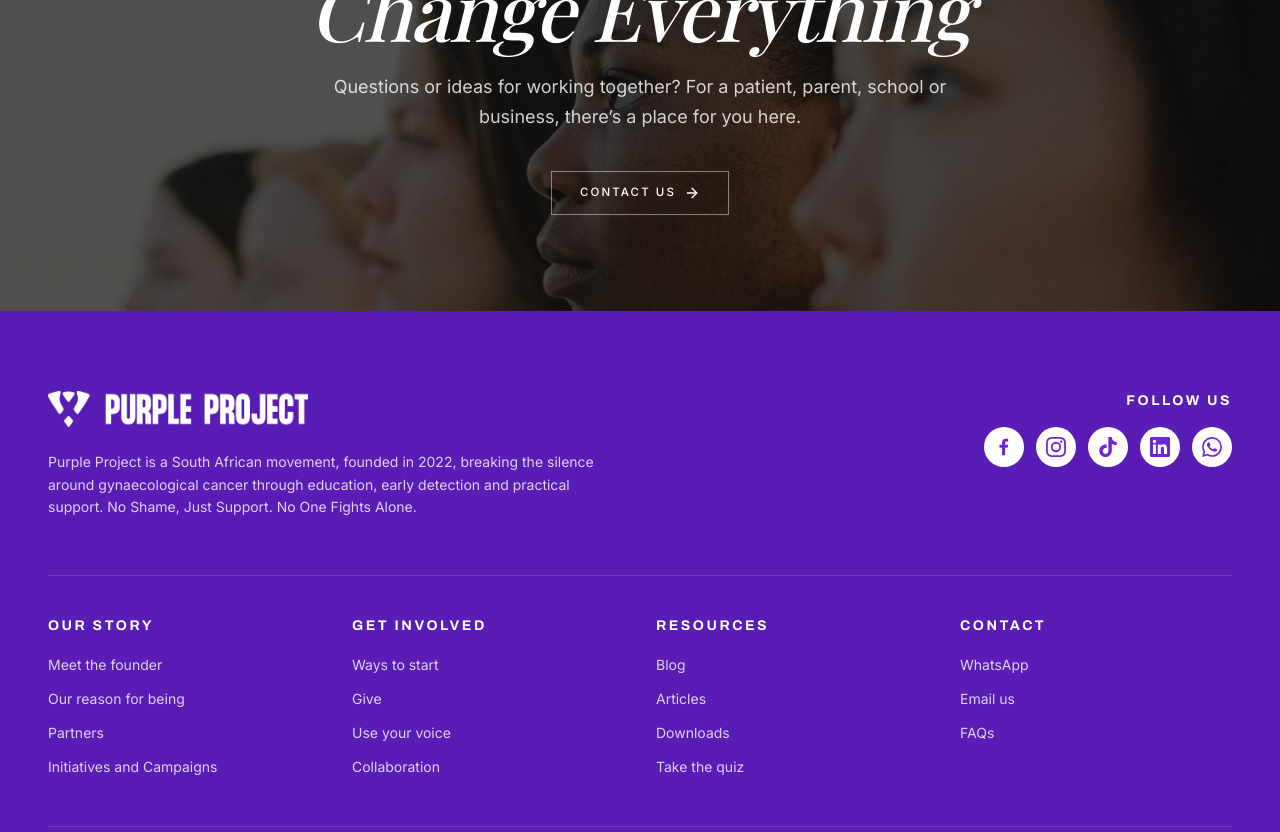
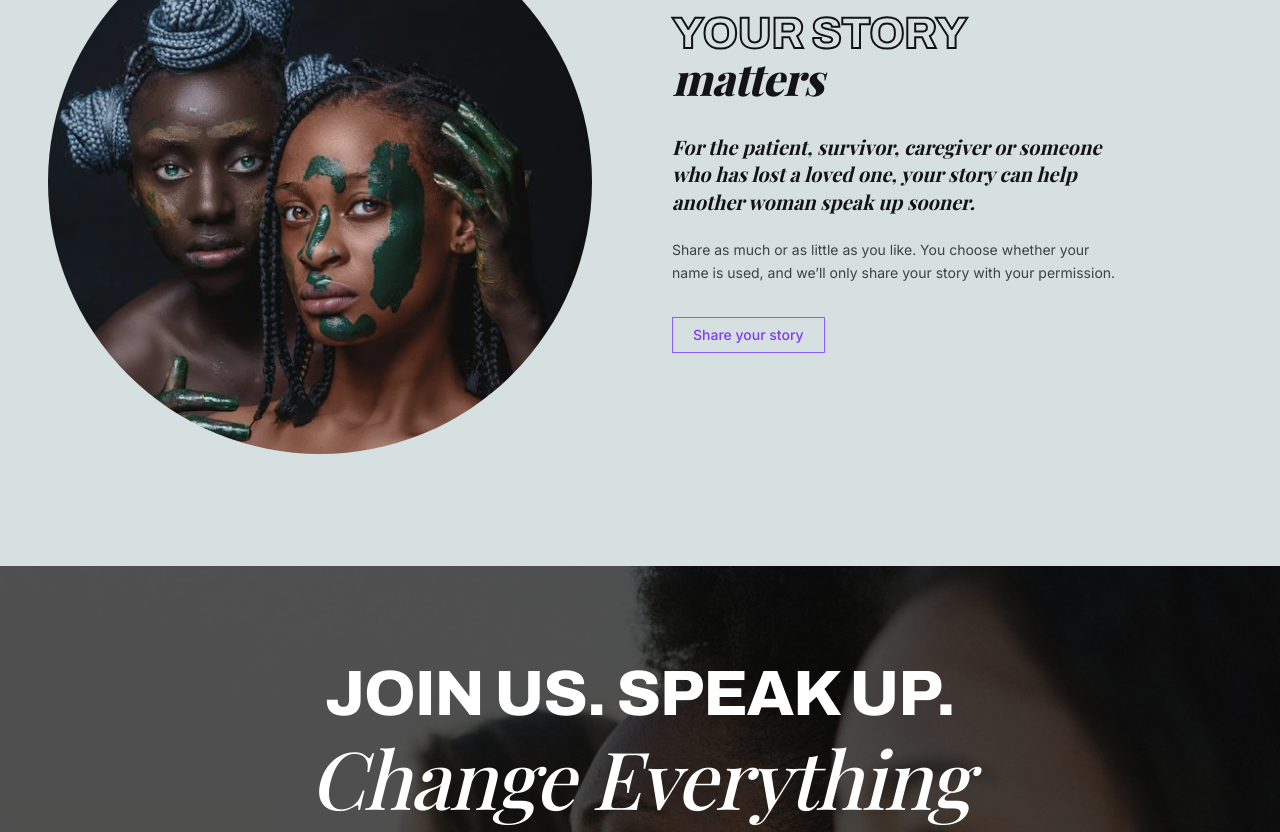
Before and after one commit to PhilaniNcube/purple-project, a Next.js app: page /get-involved in a window 1280 px wide. Shown: the part 4340-5172 px from the top of the page. Built offline with nearby package versions, Linux system fonts and the light colour scheme; a web font is replaced by a local one.

Commit message:
share your story section

```diff
--- a/src/app/(frontend)/get-involved/page.tsx
+++ b/src/app/(frontend)/get-involved/page.tsx
@@ -5,6 +5,7 @@ import { Give } from "@/components/get-involved/give";
 import { InvolvedHero } from "@/components/get-involved/hero";
 import { UseYourVoice } from "@/components/get-involved/use-your-voice";
 import { WaysToStart } from "@/components/get-involved/ways-to-start";
+import { YourStory } from "@/components/get-involved/your-story";
 import { JoinUs } from "@/components/join-us";
 
 export const metadata: Metadata = {
@@ -26,6 +27,8 @@ export default function GetInvolvedPage() {
 
       <Collaboration />
 
+      <YourStory />
+
       <JoinUs />
     </main>
   );
--- a/src/components/footer.tsx
+++ b/src/components/footer.tsx
@@ -6,7 +6,6 @@ import { connection } from "next/server";
 import { cn } from "cn";
 
 import { Container, Section } from "@/components/ds";
-import { SectionLink } from "@/components/section-link";
 
 /* -------------------------------------------------------------------------- */
 /* Social marks                                                               */
@@ -141,10 +140,10 @@ const footerColumns: FooterColumn[] = [
   {
     heading: "Get involved",
     links: [
-      { label: "Ways to start", href: "/get-involved#ways" },
-      { label: "Give", href: "/get-involved#give" },
-      { label: "Use your voice", href: "/get-involved#use-your-voice" },
-      { label: "Collaboration", href: "/get-involved#collaboration" },
+      { label: "Donate", href: "/donate" },
+      { label: "Volunteer", href: "/volunteer" },
+      { label: "Partner with us", href: "/partner-with-us" },
+      { label: "Share your story", href: "/share-your-story" },
     ],
   },
   {
@@ -264,7 +263,7 @@ export function Footer() {
                   const external = href.startsWith("http");
                   return (
                     <li key={label}>
-                      <SectionLink
+                      <Link
                         href={href}
                         {...(external
                           ? { target: "_blank", rel: "noreferrer" }
@@ -272,7 +271,7 @@ export function Footer() {
                         className="text-sm text-white/80 transition-colors outline-none hover:text-white focus-visible:underline"
                       >
                         {label}
-                      </SectionLink>
+                      </Link>
                     </li>
                   );
                 })}
--- /dev/null
+++ b/src/components/get-involved/your-story.tsx
@@ -0,0 +1,73 @@
+import Image from "next/image";
+import Link from "next/link";
+
+import { Container, Section } from "@/components/ds";
+import { Button } from "@/components/ui/button";
+
+/**
+ * "Your story matters."
+ *
+ * The invitation to share. A portrait of two women — braided hair, green face
+ * paint against black — is set in a full circle on the left, so the section
+ * opens with faces rather than with type.
+ *
+ * The copy answers it on the right: the stroke-only "YOUR STORY" over the
+ * italic serif "matters", a bold italic pull quote naming who the invitation is
+ * for, the reassurance about permission and anonymity in plain body copy, and
+ * the outlined call to action.
+ */
+export function YourStory() {
+  return (
+    <Section
+      id="your-story"
+      tone="light"
+      padding="none"
+      className="bg-mist"
+    >
+      <Container size="wide" className="py-20 sm:py-24 lg:py-28">
+        <div className="grid gap-10 lg:grid-cols-2 lg:items-center lg:gap-16">
+          {/* Circular portrait */}
+          <div className="relative mx-auto aspect-square w-full max-w-[34rem] overflow-hidden rounded-full lg:mx-0">
+            <Image
+              src="/images/faces.webp"
+              alt="Two women with braided hair and green face paint, photographed against a dark background"
+              fill
+              sizes="(min-width: 1024px) 40vw, 88vw"
+              className="object-cover"
+            />
+          </div>
+
+          <div>
+            <h2 className="font-heading text-display-sm uppercase">
+              <span className="block text-outline-2">Your story</span>
+              <span className="block font-display normal-case italic">
+                matters
+              </span>
+            </h2>
+
+            <p className="mt-8 max-w-md font-display text-xl leading-snug font-bold italic text-pretty text-foreground">
+              For the patient, survivor, caregiver or someone who has lost a
+              loved one, your story can help another woman speak up sooner.
+            </p>
+
+            <p className="mt-6 max-w-md text-sm leading-relaxed text-pretty text-ink-700">
+              Share as much or as little as you like. You choose whether your
+              name is used, and we&rsquo;ll only share your story with your
+              permission.
+            </p>
+
+            <Button
+              variant="brand-outline"
+              size="lg"
+              nativeButton={false}
+              className="mt-8 border-brand-500 px-5 text-brand-600 hover:border-brand-600 hover:bg-brand-500/10 hover:text-brand-700"
+              render={<Link href="/share-your-story" />}
+            >
+              Share your story
+            </Button>
+          </div>
+        </div>
+      </Container>
+    </Section>
+  );
+}
--- a/src/components/navigation.tsx
+++ b/src/components/navigation.tsx
@@ -8,7 +8,6 @@ import { ChevronDown, Menu, X } from "lucide-react";
 import { cn } from "cn";
 
 import { Container } from "@/components/ds";
-import { SectionLink } from "@/components/section-link";
 import { Button } from "./ui/button";
 
 type SubNavLink = { href: string; label: string };
@@ -27,16 +26,11 @@ export const primaryNav: NavLink[] = [
   {
     href: "/get-involved",
     label: "Get Involved",
-    /**
-     * The submenu jumps to the bands on the get-involved page rather than to
-     * separate routes, so the four entries match the four sections the page is
-     * built from.
-     */
     children: [
-      { href: "/get-involved#ways", label: "Ways to start" },
-      { href: "/get-involved#give", label: "Give" },
-      { href: "/get-involved#use-your-voice", label: "Use your voice" },
-      { href: "/get-involved#collaboration", label: "Collaboration" },
+      { href: "/donate", label: "Donate" },
+      { href: "/volunteer", label: "Volunteer" },
+      { href: "/partner-with-us", label: "Partner with Us" },
+      { href: "/share-your-story", label: "Share Your Story" },
     ],
   },
   { href: "/resources", label: "Resources" },
@@ -99,12 +93,12 @@ function DesktopNavItem({ link, pathname }: { link: NavLink; pathname: string })
         <ul className="min-w-52 rounded-none bg-white p-2 shadow-lg ring-1 ring-brand-950/5">
           {link.children.map((child) => (
             <li key={child.href}>
-              <SectionLink
+              <Link
                 href={child.href}
                 className="block rounded-none px-4 py-3 text-sm font-medium text-brand-700 transition-colors outline-none hover:bg-brand-50 hover:text-brand-900 focus-visible:bg-brand-50"
               >
                 {child.label}
-              </SectionLink>
+              </Link>
             </li>
           ))}
         </ul>
@@ -176,13 +170,13 @@ function MobileNavItem({
         <ul className="overflow-hidden pl-3">
           {link.children.map((child) => (
             <li key={child.href}>
-              <SectionLink
+              <Link
                 href={child.href}
                 onClick={onNavigate}
                 className="block rounded-none px-3 py-2.5 text-sm font-medium text-white/80 transition-colors hover:bg-white/10 hover:text-white"
               >
                 {child.label}
-              </SectionLink>
+              </Link>
             </li>
           ))}
         </ul>
--- a/src/components/section-link.tsx
+++ /dev/null
@@ -1,29 +0,0 @@
-"use client";
-
-import * as React from "react";
-import Link from "next/link";
-import { usePathname } from "next/navigation";
-
-type SectionLinkProps = React.ComponentProps<typeof Link>;
-
-/**
- * A link that points at a section of a page (`/page#section`).
- *
- * On the page that owns the section the href is reduced to the bare fragment.
- * That matters twice over: Next treats a same-route navigation with a hash as a
- * no-op and never scrolls, while the site's Lenis setup routes in-page
- * `#hash` links through its own smoothing (honouring the sticky bar). Matching
- * on the pathname lets the same link work from every page: a plain fragment
- * here, a normal route + fragment everywhere else.
- */
-export function SectionLink({ href, ...props }: SectionLinkProps) {
-  const pathname = usePathname();
-
-  const url = typeof href === "string" ? href : "";
-  const hashIndex = url.indexOf("#");
-  const path = hashIndex === -1 ? url : url.slice(0, hashIndex);
-  const hash = hashIndex === -1 ? "" : url.slice(hashIndex + 1);
-  const isSamePage = Boolean(hash) && path === pathname;
-
-  return <Link href={isSamePage ? `#${hash}` : href} {...props} />;
-}
```
Also changed, not shown: public/images/faces.webp (added).
